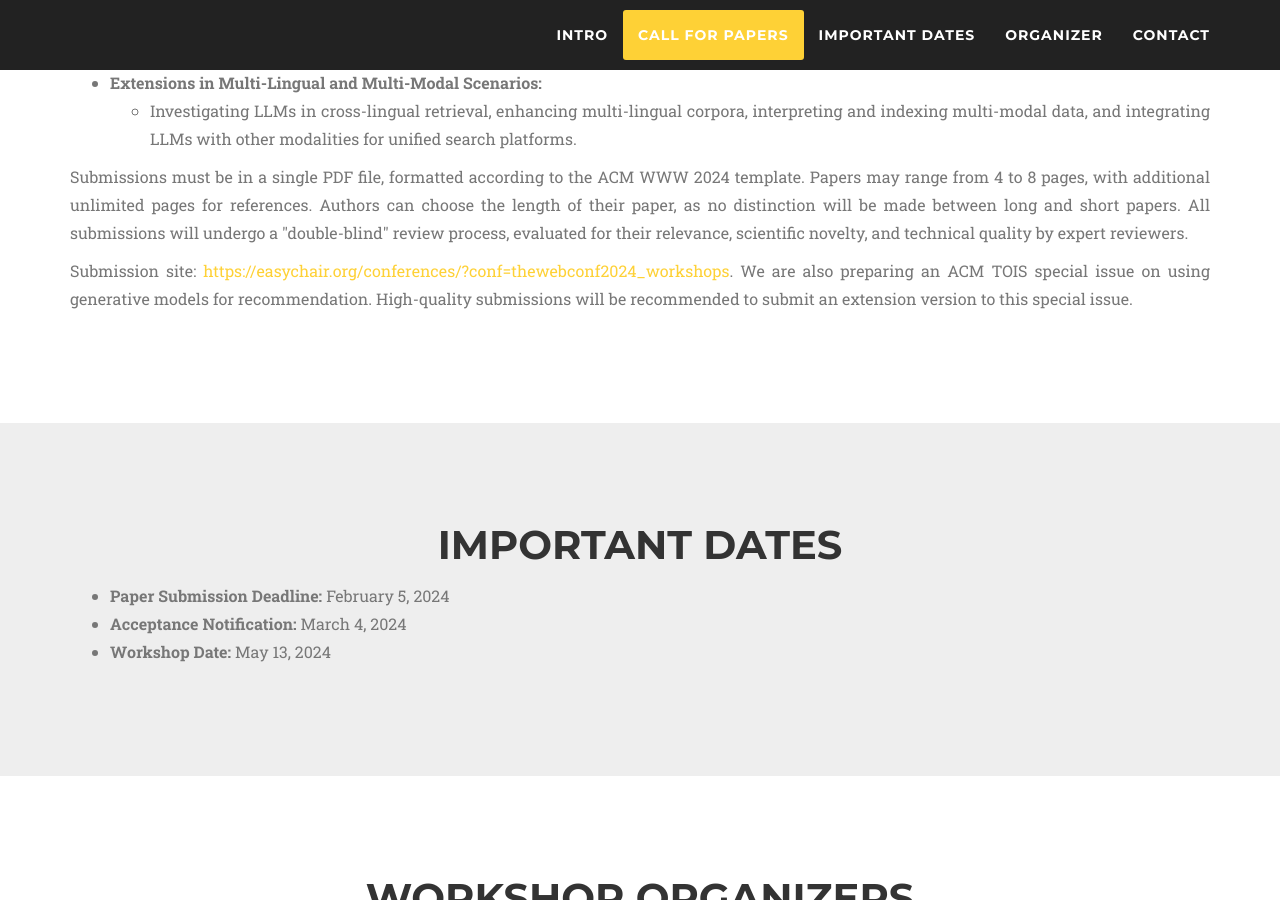
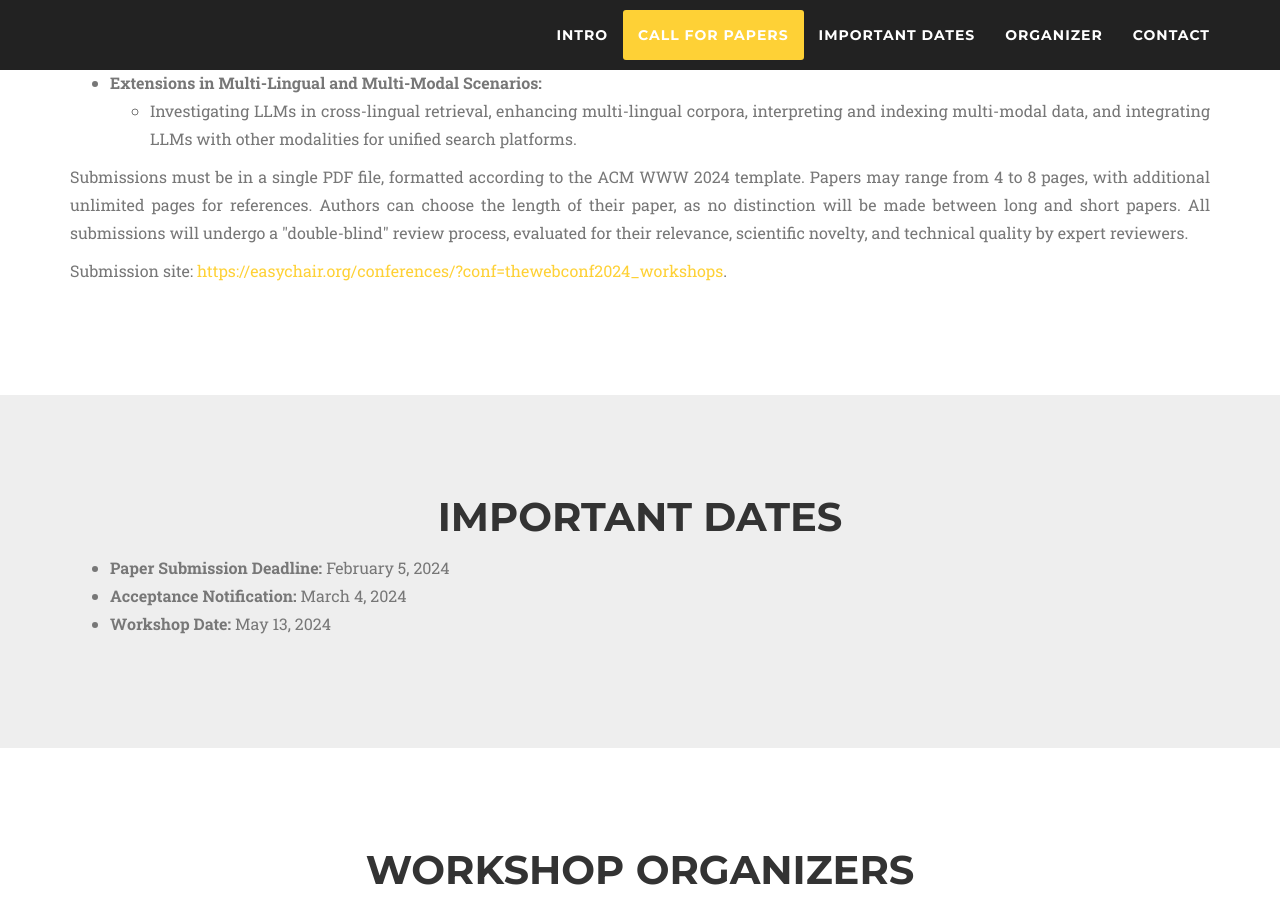
Before and after one commit to IRMeetsLLM/IRMeetsLLM.github.io, a Jekyll site: the page built from index.md, in a window 1280 px wide and 900 px high, scrolled down 2163 px. Built offline with Jekyll 4.4.1, drawn with Linux system fonts in a browser that asks for light colours; nearby versions of some CDN libraries; some web fonts are replaced.

Commit message:
Update call.html

```diff
--- a/_includes/call.html
+++ b/_includes/call.html
@@ -97,7 +97,6 @@
 
         <p class="large text-muted">
         Submission site: <a href="https://easychair.org/conferences/?conf=thewebconf2024_workshops">https://easychair.org/conferences/?conf=thewebconf2024_workshops</a>.
-          We are also preparing an ACM TOIS special issue on using generative models for recommendation. High-quality submissions will be recommended to submit an extension version to this special issue.
         </p>
 
       </div>
```
